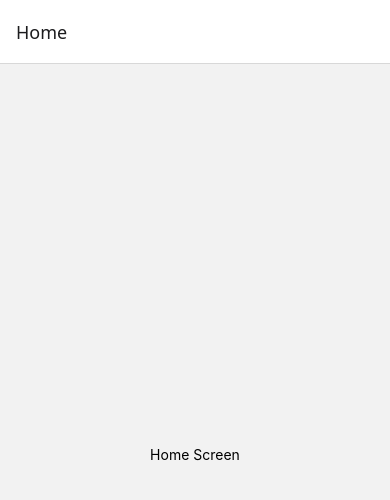
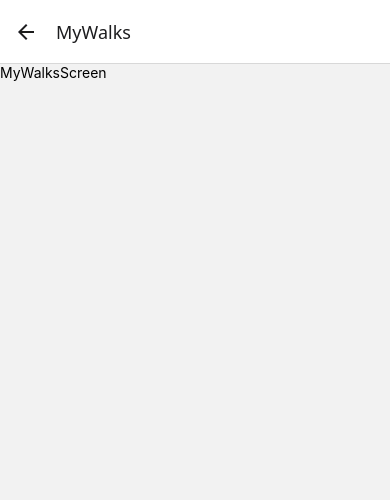
Before and after one commit to rohit-rai-0101rm/maps-assignent, a React Native app: screen /MyWalks in a window 390 px wide. Before the commit this address had no page. Shown: the top 500 px of the page. Built offline with nearby package versions, Linux system fonts and the light colour scheme.

Commit message:
screens added

```diff
--- a/src/AppNavigator.tsx
+++ b/src/AppNavigator.tsx
@@ -4,29 +4,16 @@ import * as React from 'react';
 import { View, Text } from 'react-native';
 import { NavigationContainer } from '@react-navigation/native';
 import { createNativeStackNavigator } from '@react-navigation/native-stack';
+import { HomeScreen, MyWalksScreen } from './screens';
 
-function HomeScreen() {
-  return (
-    <View style={{ flex: 1, alignItems: 'center', justifyContent: 'center' }}>
-      <Text>Home Screen</Text>
-    </View>
-  );
-}
-
-const Stack = createNativeStackNavigator();
-
-function RootStack() {
-  return (
-    <Stack.Navigator>
-      <Stack.Screen name="Home" component={HomeScreen} />
-    </Stack.Navigator>
-  );
-}
-
-export default function App() {
+export default function AppNavigator() {
+  const Stack = createNativeStackNavigator();
   return (
     <NavigationContainer>
-      <RootStack />
+      <Stack.Navigator>
+        <Stack.Screen name="Home" component={HomeScreen} />
+        <Stack.Screen name="MyWalks" component={MyWalksScreen} />
+      </Stack.Navigator>
     </NavigationContainer>
   );
 }
--- /dev/null
+++ b/src/screens/HomeScreen.tsx
@@ -0,0 +1,16 @@
+import * as React from 'react';
+import { Text, View, StyleSheet } from 'react-native';
+
+const HomeScreen = () => {
+  return (
+    <View style={styles.container}>
+      <Text>HomeScreen</Text>
+    </View>
+  );
+};
+
+export default HomeScreen;
+
+const styles = StyleSheet.create({
+  container: {},
+});
--- /dev/null
+++ b/src/screens/MyWalksScreen.tsx
@@ -0,0 +1,16 @@
+import * as React from 'react';
+import { Text, View, StyleSheet } from 'react-native';
+
+const MyWalksScreen = () => {
+  return (
+    <View style={styles.container}>
+      <Text>MyWalksScreen</Text>
+    </View>
+  );
+};
+
+export default MyWalksScreen;
+
+const styles = StyleSheet.create({
+  container: {},
+});
--- /dev/null
+++ b/src/screens/index.ts
@@ -0,0 +1,2 @@
+export { default as MyWalksScreen } from "./MyWalksScreen"
+export { default as HomeScreen } from "./HomeScreen"
```
